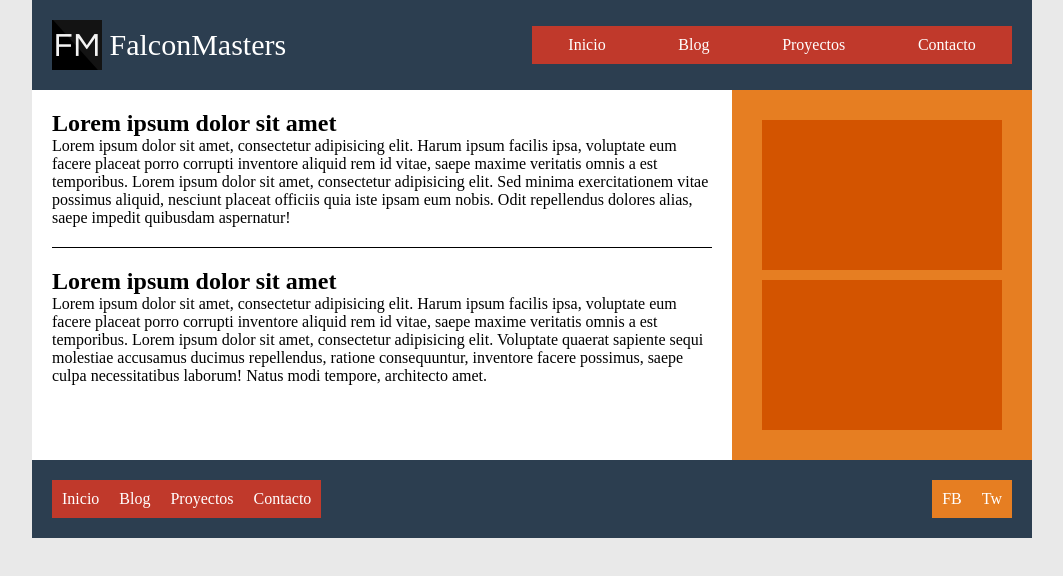
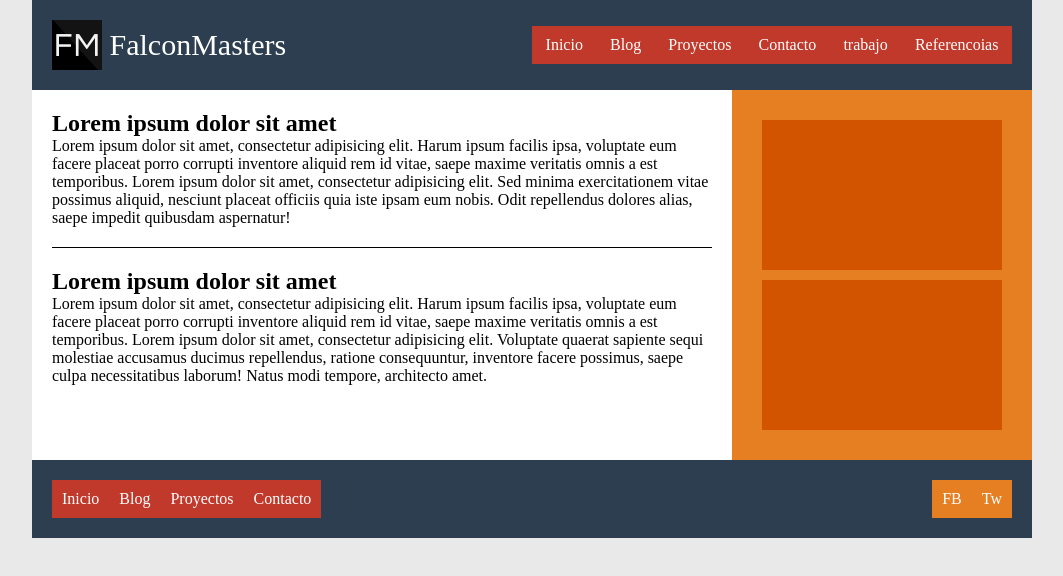
Before and after one commit to escorpion16/sitio-web-responsive, a plain HTML site: page index.html in a window 1280 px wide. Shown: the whole page, without its empty margins (108-1171 px from the left). Drawn offline with Linux system fonts and the light colour scheme.

Commit message:
modificando el menu

```diff
--- a/index.html
+++ b/index.html
@@ -22,6 +22,8 @@
         <a href="#">Blog</a>
         <a href="#">Proyectos</a>
         <a href="#">Contacto</a>
+	<a href="#">trabajo</a>
+	<a href="#">Referencoias</a>
       </nav>
     </header>
 
```
